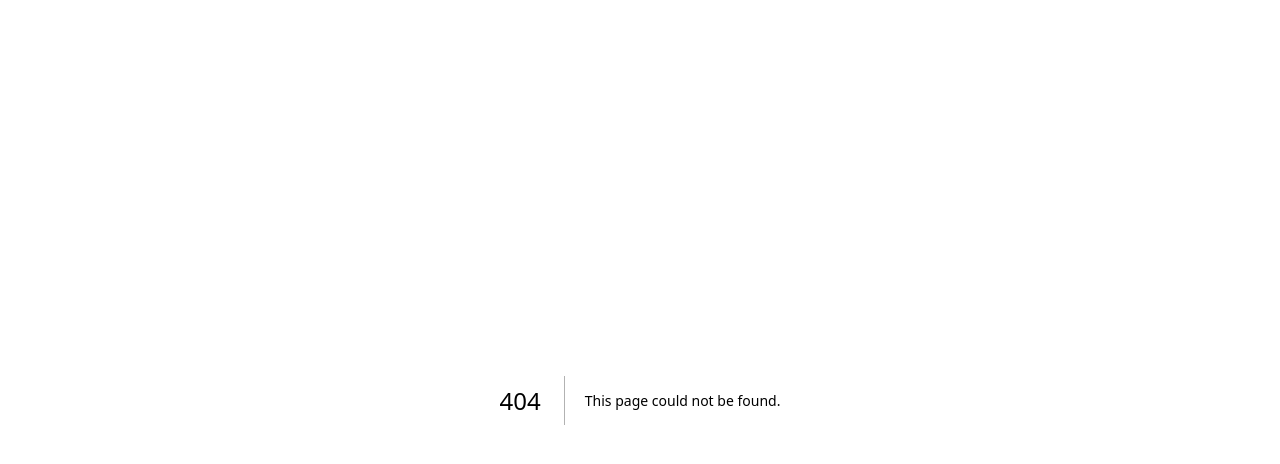
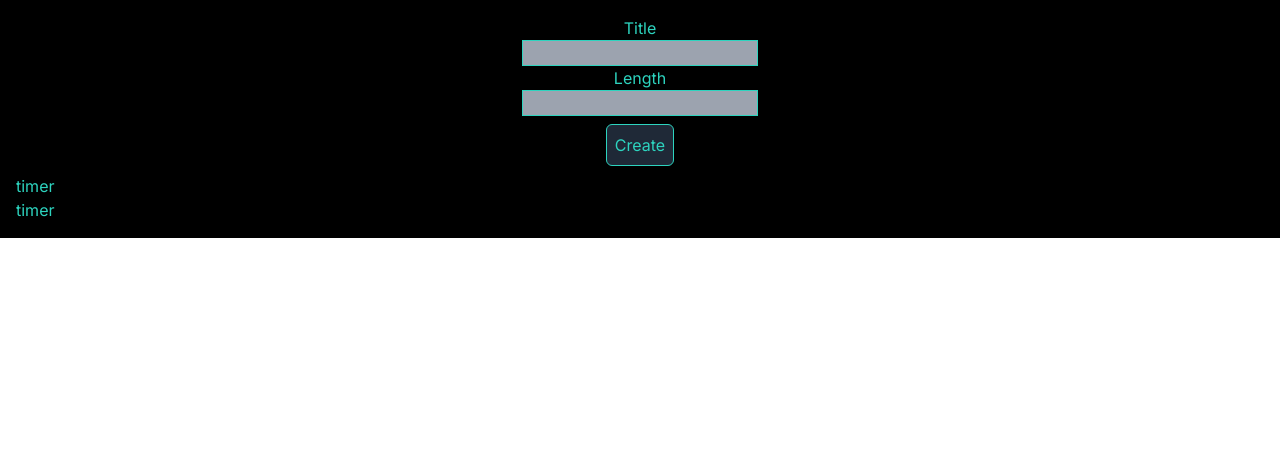
Before and after one commit to halented/personal-site, a Next.js app: page /timers in a window 1280 px wide. Before the commit this address had no page. Shown: the top 464 px of the page. Built offline with nearby package versions, Linux system fonts and the light colour scheme.

Commit message:
starting work to add beamsaber timers

```diff
--- /dev/null
+++ b/app/timers/layout.tsx
@@ -0,0 +1,7 @@
+export default function Layout({ children }: { children: React.ReactNode }) {
+    return (
+        <div className="p-4 bg-black text-teal-400">
+            <div>{children}</div>
+        </div>
+    );
+}
--- /dev/null
+++ b/app/timers/page.tsx
@@ -0,0 +1,19 @@
+'use client'
+import { useState } from "react";
+import TimerForm from "../ui/timers/timerForm";
+
+function Timers() {
+    const [timers, setTimers] = useState(['a','e'])
+    const updateTimers = (event: React.FormEvent<HTMLFormElement>) => {
+        event.preventDefault();
+        console.log('updatein timers', event.target);
+    }
+  return (
+    <div>
+      <TimerForm updateTimers={updateTimers}/>
+      {timers.map(t => <div key={t}>timer</div>)}
+    </div>
+  );
+}
+
+export default Timers;
--- /dev/null
+++ b/app/ui/timers/timerForm.tsx
@@ -0,0 +1,16 @@
+'use client'
+import React from 'react';
+
+function TimerForm({ updateTimers }: { updateTimers: (ev: React.FormEvent<HTMLFormElement>) => void }) {
+    return (
+        <form className='flex flex-col items-center' onSubmit={(ev) => updateTimers(ev)}>
+            <label>Title</label>
+            <input name='title' className='border border-teal-400 bg-gray-400 text-black'></input>
+            <label>Length</label>
+            <input name='length' type='number' className='border border-teal-400 bg-gray-400 text-black'></input>
+            <button type='submit' className='hover:bg-gray-600 rounded-md m-2 p-2 shadow shadow-black border border-teal-400 bg-gray-800'>Create</button>
+        </form>
+    );
+}
+
+export default TimerForm;
```
